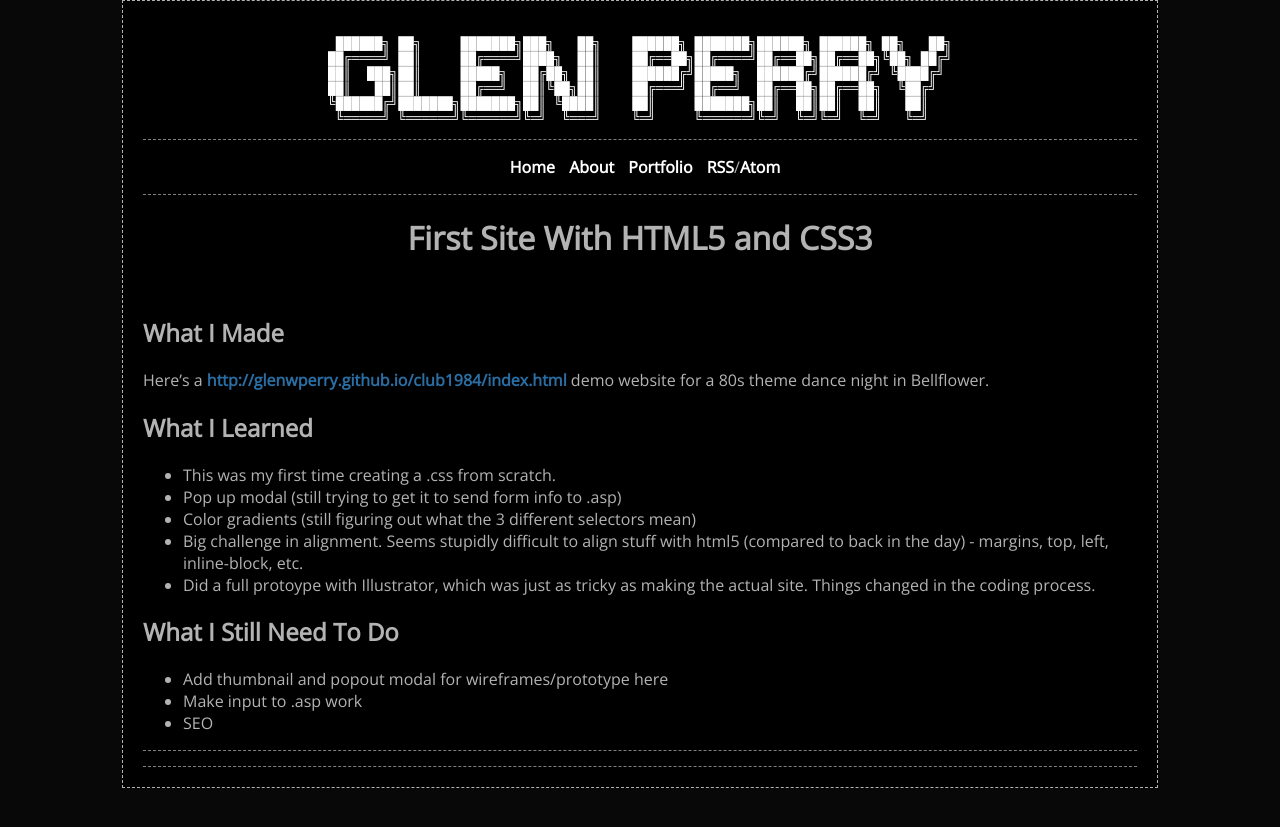
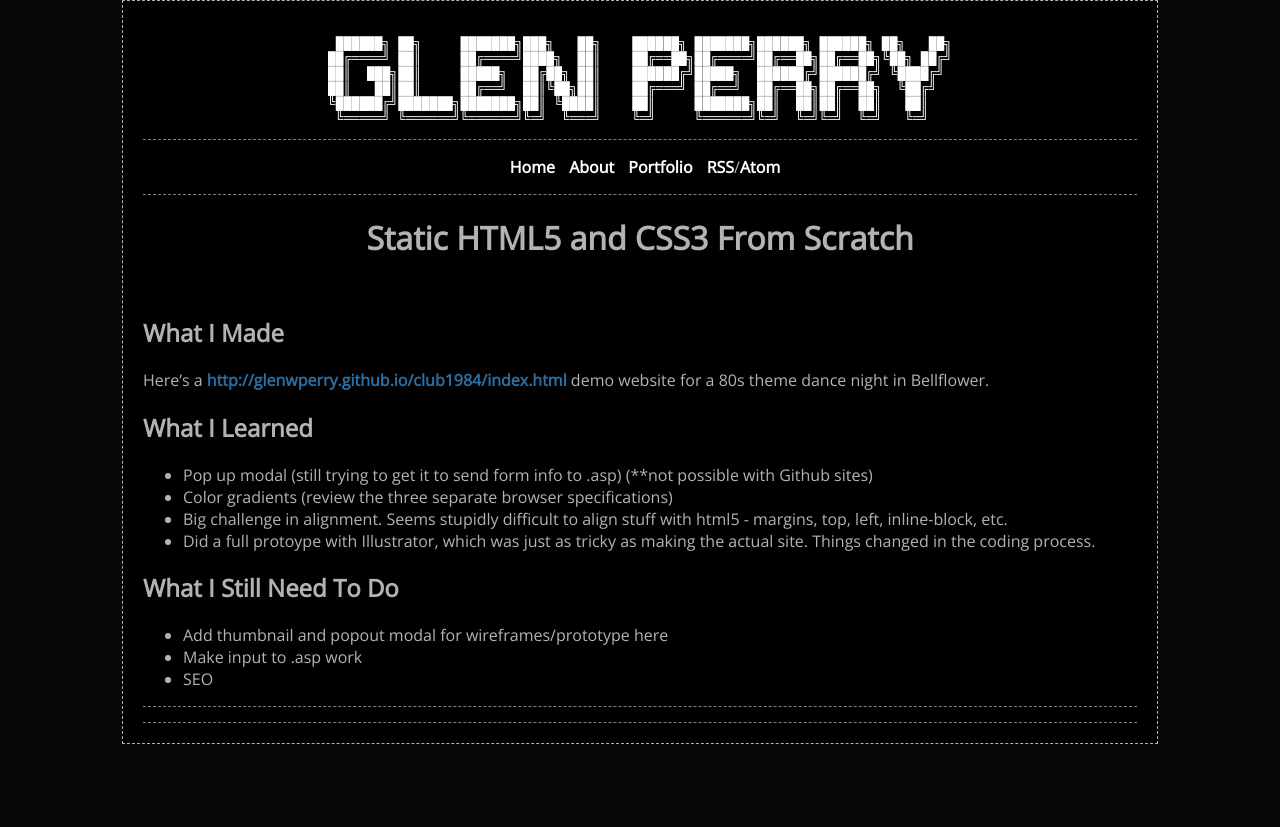
Before and after one commit to glenwperry/glenwperry.github.io, a Jekyll site: the page built from _posts/2016-09-26-demo-site-html5-css.md, in a window 1280 px wide. Shown: the top 827 px of the page. Built offline with Jekyll 4.4.1, drawn with Linux system fonts in a browser that asks for light colours.

```diff
--- a/_posts/2016-09-26-demo-site-html5-css.md
+++ b/_posts/2016-09-26-demo-site-html5-css.md
@@ -1,6 +1,6 @@
 ---
 layout: post
-title: First Site With HTML5 and CSS3
+title: Static HTML5 and CSS3 From Scratch
 date: 2016-09-26
 categories: "web design, html5, css3, modal, mailing list"
 tags: "web design, html5, css3, modal, mailing list"
@@ -12,11 +12,9 @@ Here's a <http://glenwperry.github.io/club1984/index.html> demo website for a 80
 
 What I Learned
 -----------------
-
-- This was my first time creating a .css from scratch.
-- Pop up modal (still trying to get it to send form info to .asp)
-- Color gradients (still figuring out what the 3 different selectors mean)
-- Big challenge in alignment. Seems stupidly difficult to align stuff with html5 (compared to back in the day) - margins, top, left, inline-block, etc.
+- Pop up modal (still trying to get it to send form info to .asp) (**not possible with Github sites)
+- Color gradients (review the three separate browser specifications)
+- Big challenge in alignment. Seems stupidly difficult to align stuff with html5 - margins, top, left, inline-block, etc.
 - Did a full protoype with Illustrator, which was just as tricky as making the actual site. Things changed in the coding process.
 
 What I Still Need To Do
```
Also changed, not shown: _posts/2016-09-17-javascript-object-keys-iteration.md (+1 -1 lines), portfolio.md (+2 -0 lines), unplugged/index.html (indentation only).
